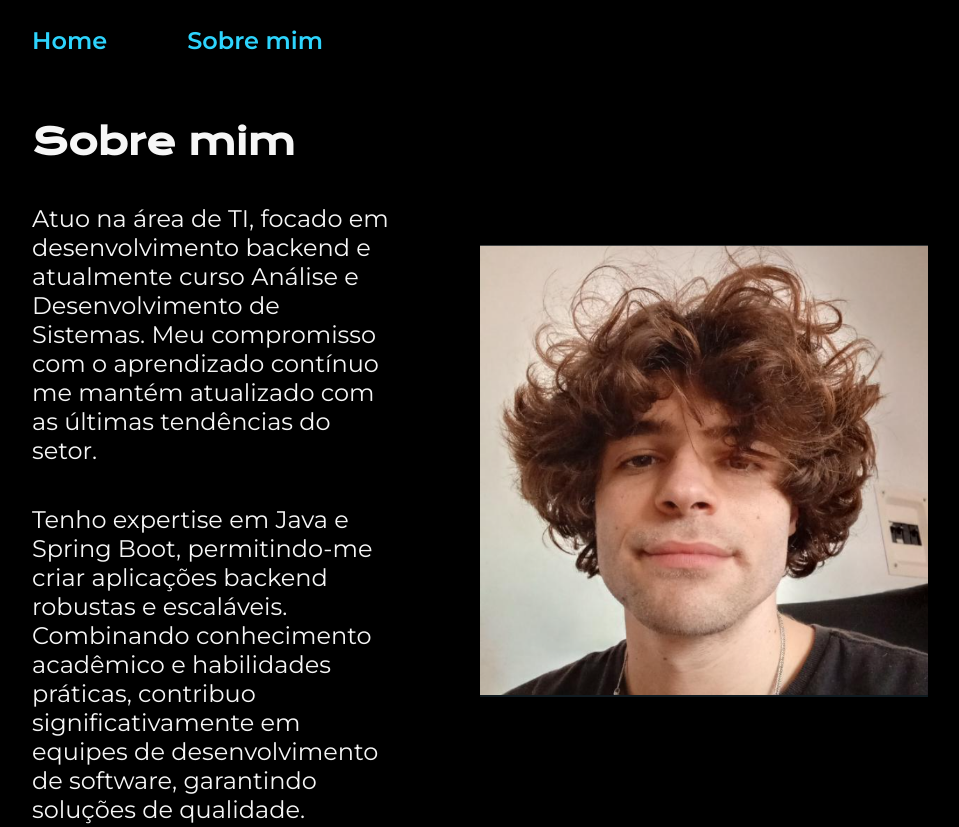
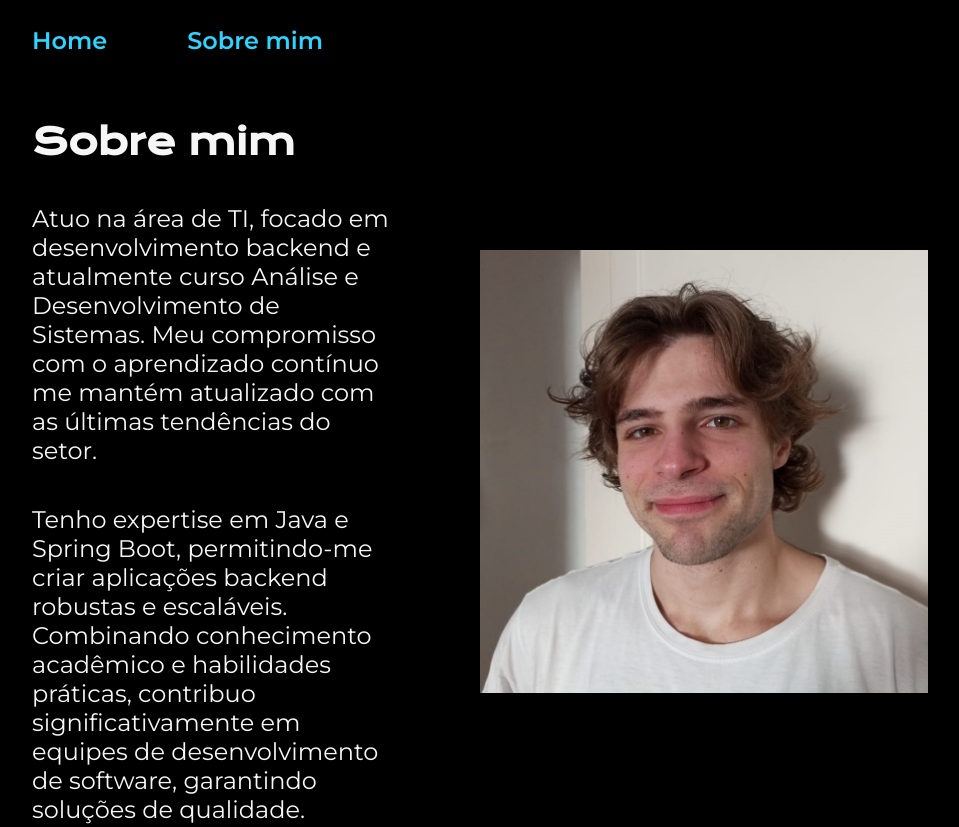
Before and after one commit to Projecoes/portfolio, a plain HTML site: page about.html in a window 1280 px wide. Shown: the top 827 px of the page, without its empty margins (160-1119 px from the left). Drawn offline with nearby package versions, Linux system fonts and the light colour scheme.

Commit message:
atualizacao de foto

```diff
--- a/about.html
+++ b/about.html
@@ -35,7 +35,7 @@
             </p>
 
         </section>
-        <img class="apresentacao__imagem" src="./imagens/foto.PNG" alt="Foto de Andrew Coelho">
+        <img class="apresentacao__imagem" src="./imagens/WhatsApp Image 2024-07-20 at 00.34.53.jpeg" alt="Foto de Andrew Coelho">
     </main>
 
     <footer class="rodape">
```
Also changed, not shown: index.html (+1 -1 lines), imagens/WhatsApp Image 2024-07-20 at 00.34.53.jpeg (added).
